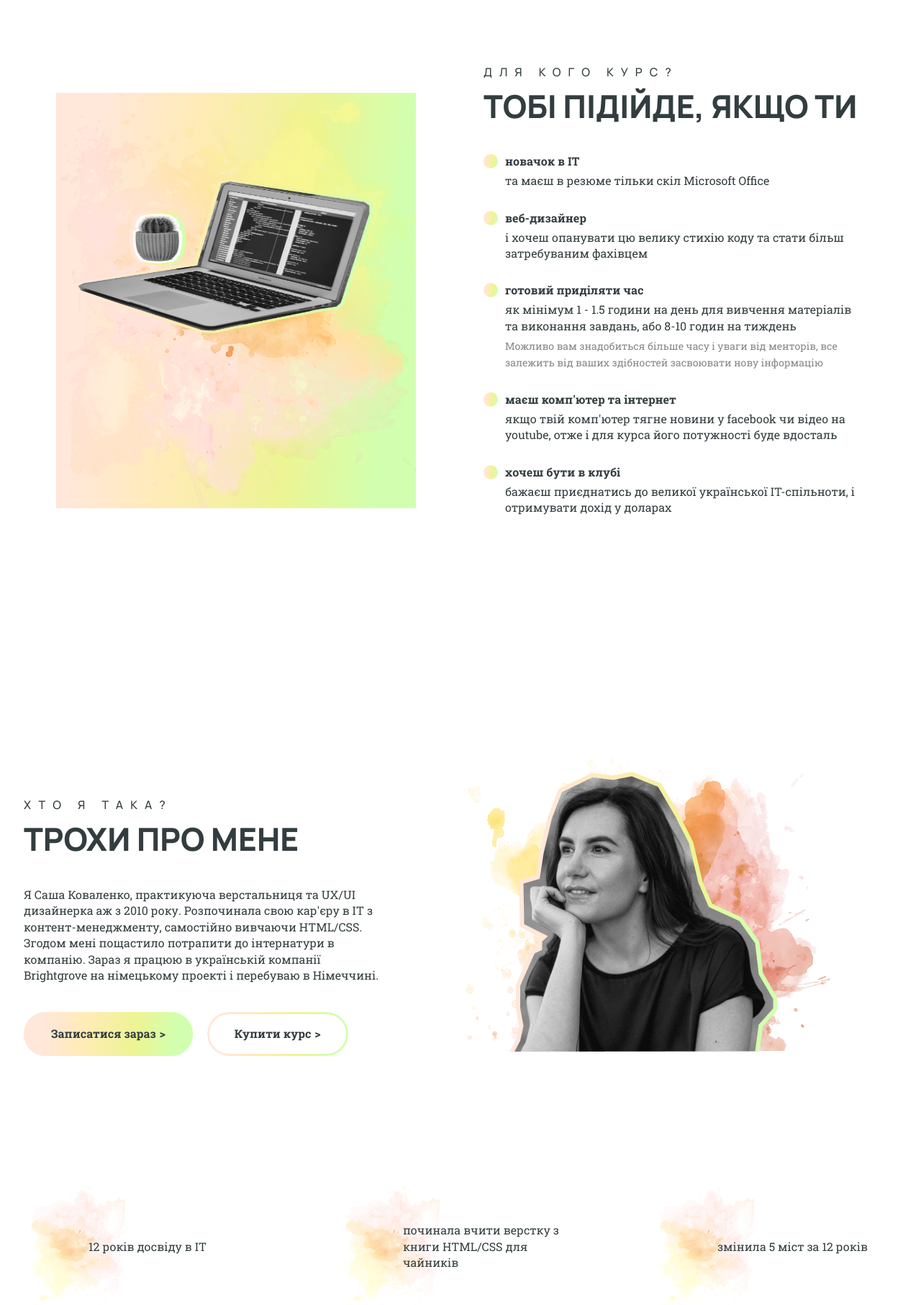
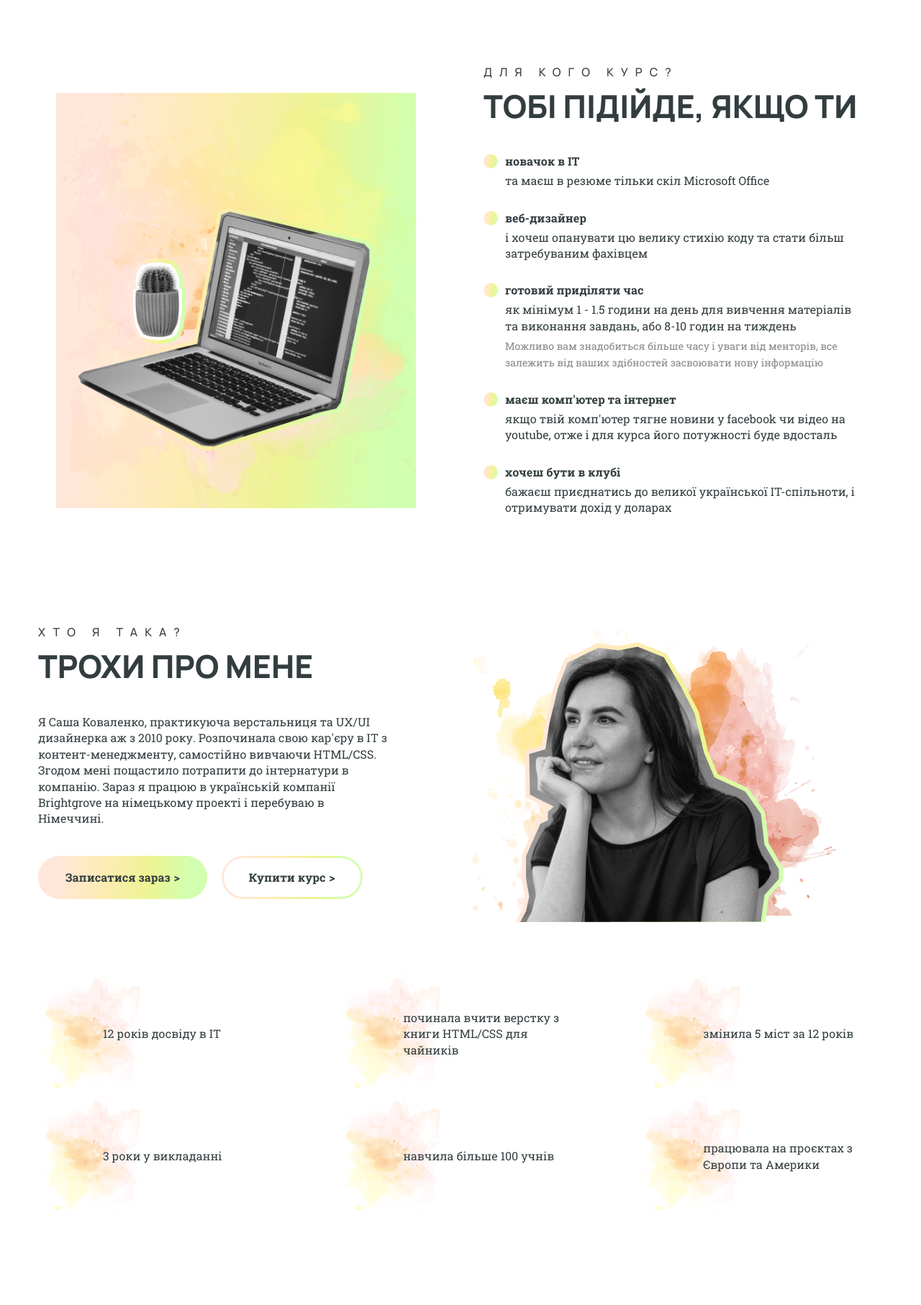
Before and after one commit to estellabuka/drawitnow, a PHP site: page / in a window 1280 px wide. Shown: the part 831-2644 px from the top of the page at 72% size. Run offline with PHP 8.4, Linux system fonts and the light colour scheme.

Commit message:
add change illustration

```diff
--- a/css/illustration.css
+++ b/css/illustration.css
@@ -1,14 +1,14 @@
 .laptop-case{
     width: 503px;
     height: 577px;
-    background: url(../img/blot.png) 0 0px/503px 577px no-repeat;
+    background: url(../img/blot.png) 0 0px/100% 100% no-repeat;
     margin-right: 47px;
   }
   .laptop-photo{
     display: block;
     position: relative;
     width: 450px;
-    height: 363px;
+    height: 100%;
     top: 50px;
     left: 10px;
   }
@@ -27,7 +27,6 @@
     left: 171px;
   }
   .down-illustr-case {
-    width: 550px;
     height: 455px;
     background: url(../img/blot_down.png) -5px -8px/395px 450px no-repeat;
     max-width: calc( 100% / 2);
--- a/css/teacher-facts.css
+++ b/css/teacher-facts.css
@@ -2,7 +2,6 @@
 .about-me {
      max-width: 1214px;
      margin: 0 auto;
-     padding: 60px 0 ;
      display: flex;
      flex-direction: column;
      justify-content: space-between;
@@ -10,17 +9,17 @@
 .text-photo-box{
      max-width: 100%;
      display: flex;
-     margin: 120px 0;
+     margin-bottom: 80px;
    }
 .text-box {
      display: flex;
      flex-direction: column;
-     margin: 60px 115px 60px 0;
+     margin: 0 115px 0 0;
      flex: 0 1 500px;
    }
 .photo-in {
     width: 586px;
-    height: 455px;
+    height: 405px;
     background: url(../img/blotphoto.png) 0 5px/506px 408px no-repeat;
    }
 .photo-with-in{
```
